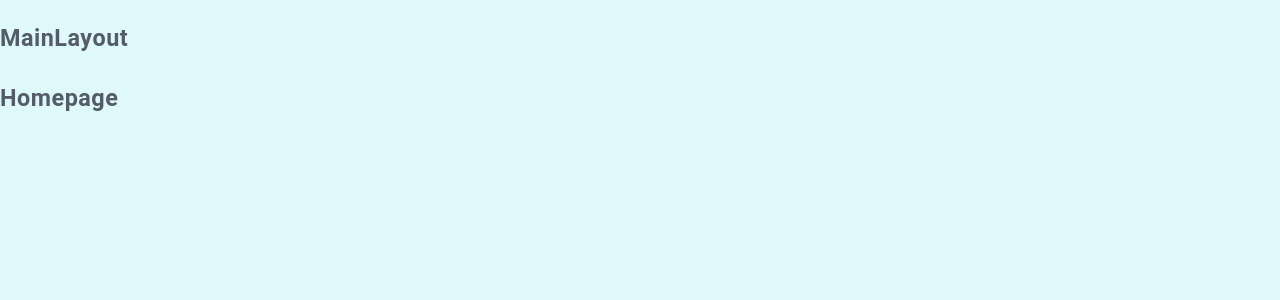
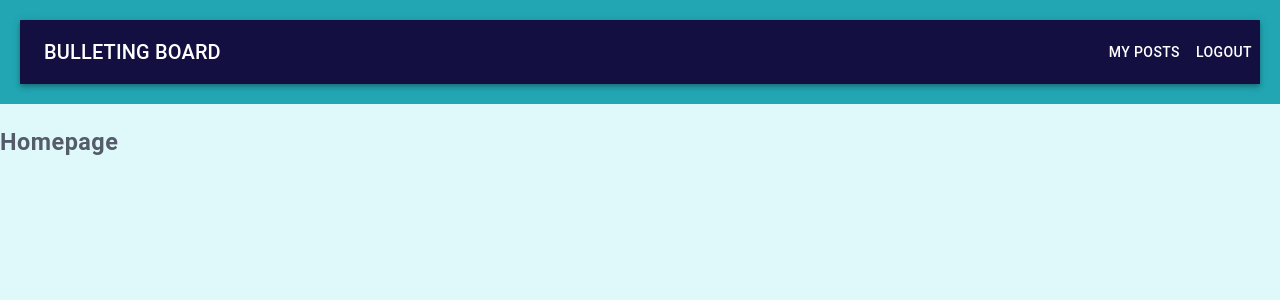
Before and after one commit to m-kw/bulletinBoard, a React (Create React App) app: page / in a window 1280 px wide. Shown: the top 300 px of the page. Built offline with nearby package versions, Linux system fonts and the light colour scheme.

Commit message:
Add NavBar to Header, condition showing menu

```diff
--- /dev/null
+++ b/src/components/common/NavBar/NavBar.js
@@ -0,0 +1,60 @@
+import React from 'react';
+import PropTypes from 'prop-types';
+
+import AppBar from '@material-ui/core/AppBar';
+import Typography from '@material-ui/core/Typography';
+import Toolbar from '@material-ui/core/Toolbar';
+import Button from '@material-ui/core/Button';
+
+import clsx from 'clsx';
+
+// import { connect } from 'react-redux';
+// import { reduxSelector, reduxActionCreator } from '../../../redux/exampleRedux.js';
+
+import styles from './NavBar.module.scss';
+
+const Component = ({ className, title, isLogged }) => (
+  <div className={clsx(className, styles.root)}>
+    <AppBar position="static">
+      <Toolbar>
+        {/* <IconButton edge="start" className={classes.menuButton} color="inherit" aria-label="menu">
+          <MenuIcon />
+        </IconButton> */}
+        <Typography variant="h6" className={styles.title}>
+          {title}
+        </Typography>
+
+        {isLogged ?
+          <div className={styles.menu}>
+            <Button color="inherit">My posts</Button>
+            <Button color="inherit">Logout</Button>
+          </div>
+          : <Button color="inherit" href="https://google.com" className={styles.login}>Login</Button>
+        }
+      </Toolbar>
+    </AppBar>
+  </div>
+);
+
+Component.propTypes = {
+  children: PropTypes.node,
+  className: PropTypes.string,
+  title: PropTypes.string,
+  isLogged: PropTypes.bool,
+};
+
+// const mapStateToProps = state => ({
+//   someProp: reduxSelector(state),
+// });
+
+// const mapDispatchToProps = dispatch => ({
+//   someAction: arg => dispatch(reduxActionCreator(arg)),
+// });
+
+// const Container = connect(mapStateToProps, mapDispatchToProps)(Component);
+
+export {
+  Component as NavBar,
+  // Container as NavBar,
+  Component as NavBarComponent,
+};
--- /dev/null
+++ b/src/components/common/NavBar/NavBar.module.scss
@@ -0,0 +1,19 @@
+@import '../../../styles/settings.scss';
+
+.root {
+  flex-grow: 1;
+
+  .title {
+    text-transform: uppercase;
+  }
+
+  .menu {
+    position: absolute;
+    right: 0;
+  }
+
+  .login {
+    position: absolute;
+    right: 0;
+  }
+}
--- a/src/components/layout/Header/Header.js
+++ b/src/components/layout/Header/Header.js
@@ -1,5 +1,7 @@
 import React from 'react';
 import PropTypes from 'prop-types';
+
+import { NavBar } from '../../common/NavBar/NavBar';
 
 import clsx from 'clsx';
 
@@ -8,9 +10,9 @@ import clsx from 'clsx';
 
 import styles from './Header.module.scss';
 
-const Component = ({className, children}) => (
+const Component = ({ className, children }) => (
   <div className={clsx(className, styles.root)}>
-    <h2>Header</h2>
+    <NavBar title='Bulleting board' isLogged={true} />
     {children}
   </div>
 );
--- a/src/components/layout/Header/Header.module.scss
+++ b/src/components/layout/Header/Header.module.scss
@@ -1,4 +1,7 @@
 @import '../../../styles/settings.scss';
 
-// .root {
-// }
+.root {
+  background: $background-dark;
+  padding: 20px;
+  text-align: center;
+}
--- a/src/components/layout/MainLayout/MainLayout.js
+++ b/src/components/layout/MainLayout/MainLayout.js
@@ -1,5 +1,7 @@
 import React from 'react';
 import PropTypes from 'prop-types';
+
+import { Header } from '../Header/Header';
 
 import clsx from 'clsx';
 
@@ -8,9 +10,9 @@ import clsx from 'clsx';
 
 import styles from './MainLayout.module.scss';
 
-const Component = ({className, children}) => (
+const Component = ({ className, children }) => (
   <div className={clsx(className, styles.root)}>
-    <h2>MainLayout</h2>
+    <Header />
     {children}
   </div>
 );
```
Also changed, not shown: 1 other file (tests, documents, lock files or other folders).
